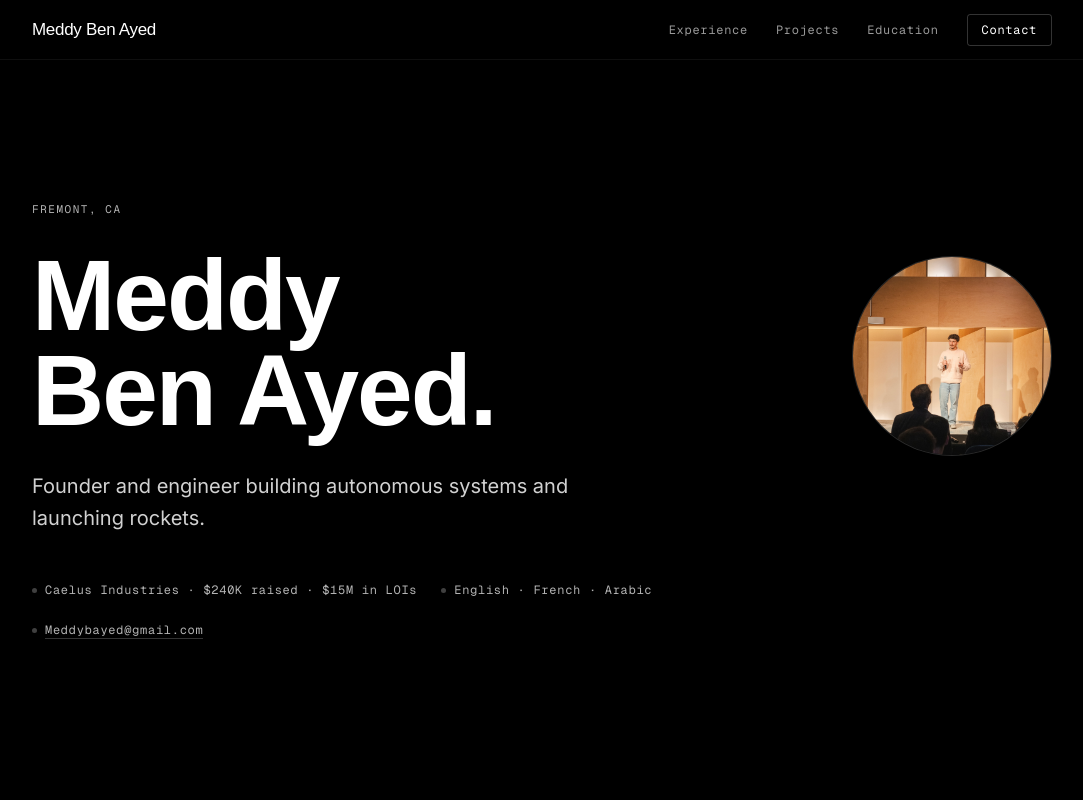
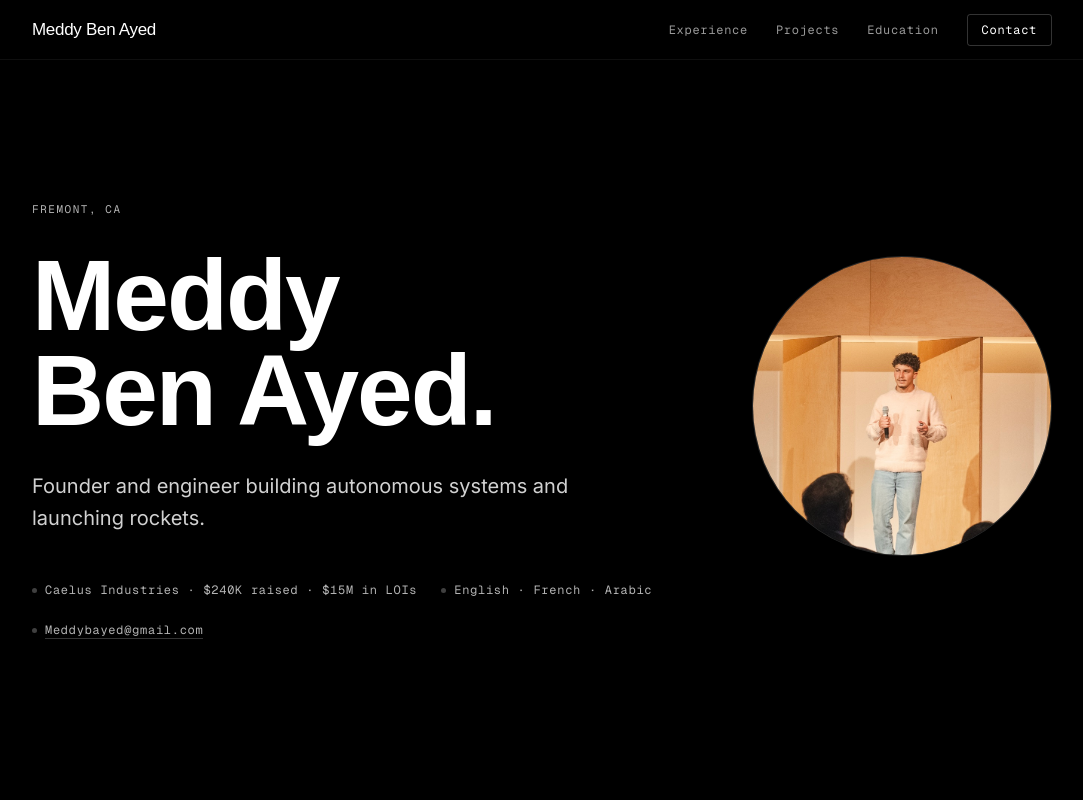
Before and after one commit to stygmatic/meddy-portfolio, an Astro site: page / in a window 1280 px wide. Shown: the top 800 px of the page, without its empty margins (98-1181 px from the left). Built offline with nearby package versions, Linux system fonts and the light colour scheme; Astro itself is replaced by a stand-in of ours; a web font is replaced by a local one.

Commit message:
Adjust photo zoom and circle size

```diff
--- a/src/styles/global.css
+++ b/src/styles/global.css
@@ -74,13 +74,13 @@ nav {
 .hero-text { flex: 1; display: flex; flex-direction: column; }
 .hero-photo-wrap { flex-shrink: 0; padding-top: 8px; }
 .hero-photo {
-  width: 200px; height: 200px; border-radius: 50%;
+  width: 300px; height: 300px; border-radius: 50%;
   border: 1px solid rgba(255,255,255,0.12);
   background: rgba(255,255,255,0.04);
   display: flex; align-items: center; justify-content: center;
   overflow: hidden;
 }
-.hero-photo img { width: 100%; height: 100%; object-fit: cover; }
+.hero-photo img { width: 100%; height: 100%; object-fit: cover; object-position: center; transform: scale(1.6); }
 .hero-photo-placeholder {
   font-family: var(--font-mono); font-size: 10px;
   letter-spacing: 0.12em; color: rgba(255,255,255,0.25);
```
